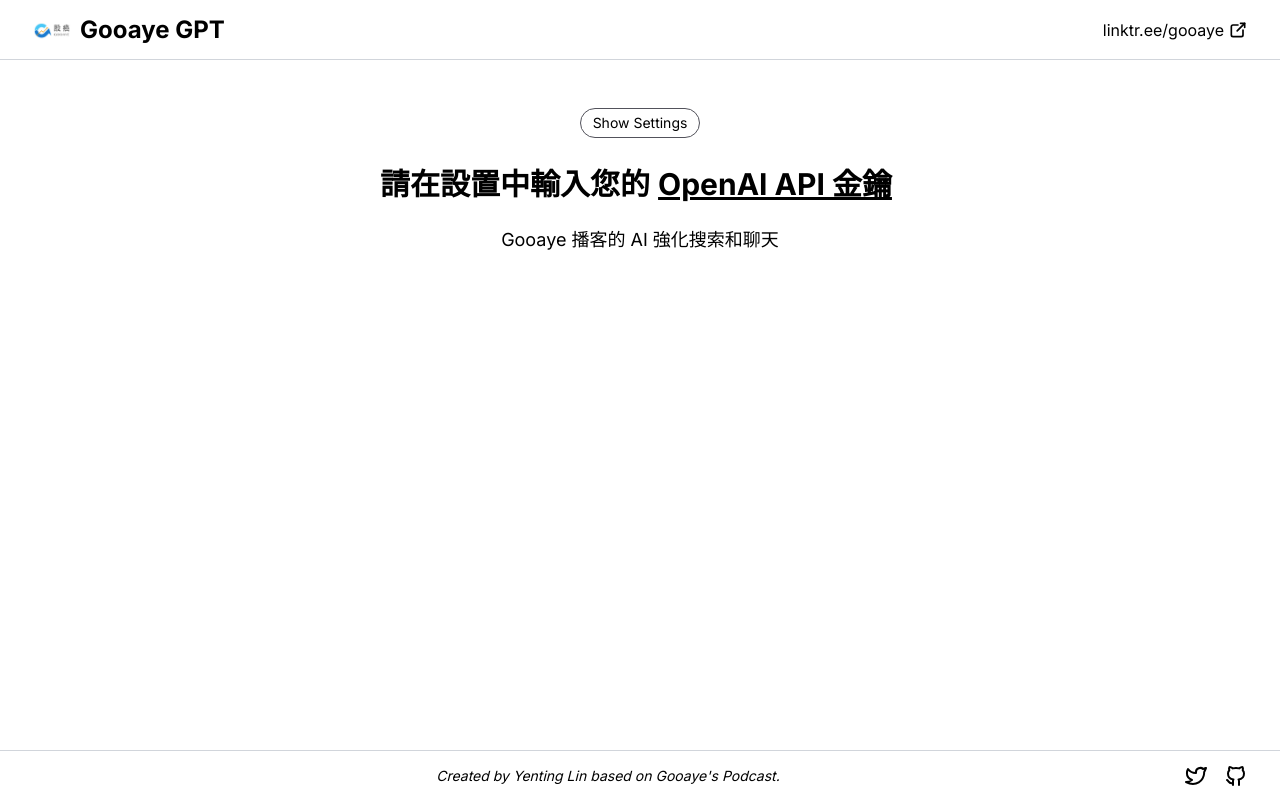
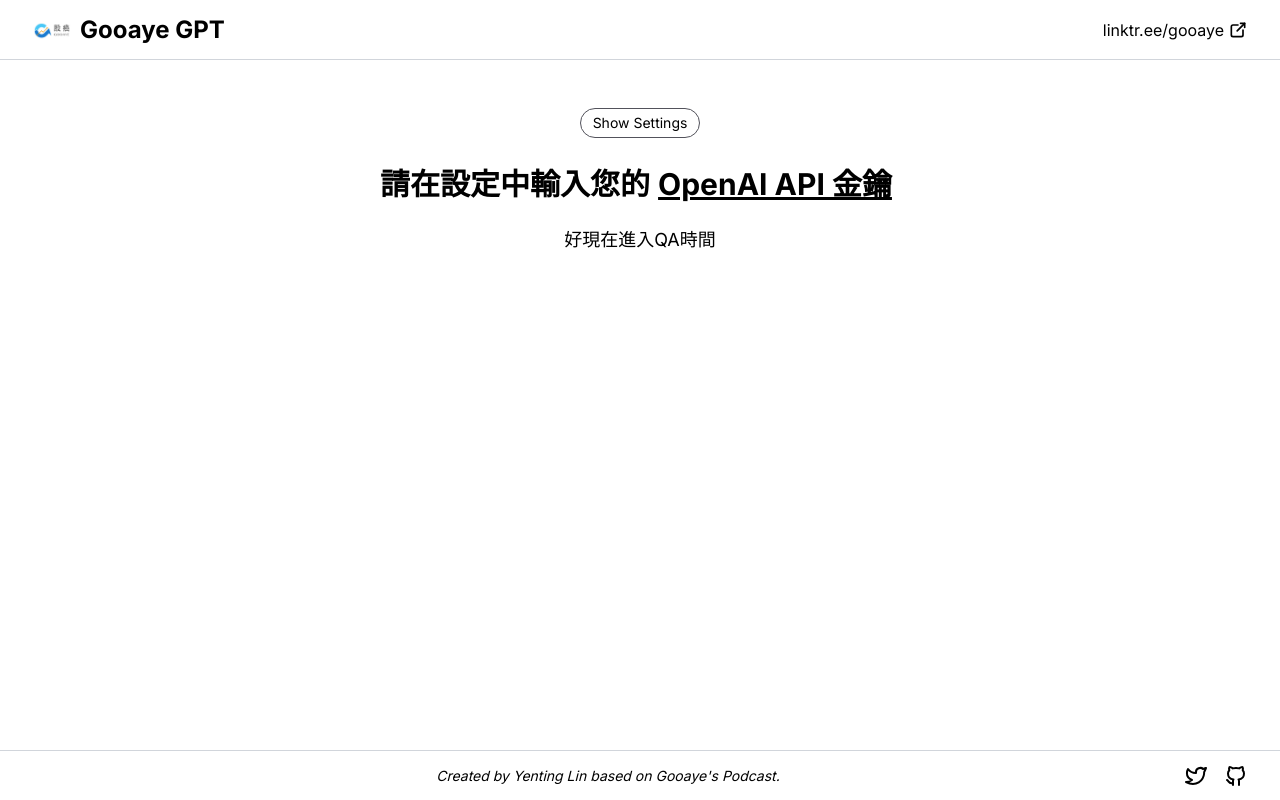
Before and after one commit to rlancemartin/lex-gpt, a Next.js app: page / in a window 1280 px wide. Built offline with nearby package versions, Linux system fonts and the light colour scheme.

Commit message:
change names to gooaye

```diff
--- a/pages/index.tsx
+++ b/pages/index.tsx
@@ -112,7 +112,7 @@
         <title>Gooaye GPT</title>
         <meta
           name="description"
-          content={`Gooaye 股癌播客的 AI 強化搜索和聊天。`}
+          content={`Gooaye 股癌播客的 AI 聊天。`}
         />
         <meta
           name="viewport"
@@ -189,7 +189,7 @@
               </div>
             ) : (
               <div className="text-center font-bold text-3xl mt-7">
-                請在設置中輸入您的
+                請在設定中輸入您的
                 <a
                   className="mx-2 underline hover:opacity-50"
                   href="https://openai.com/product"
@@ -284,7 +284,7 @@
                 ))}
               </div>
             ) : (
-              <div className="mt-6 text-center text-lg">{`Gooaye 播客的 AI 強化搜索和聊天`}</div>
+              <div className="mt-6 text-center text-lg">{`好現在進入QA時間`}</div>
             )}
           </div>
         </div>
```
